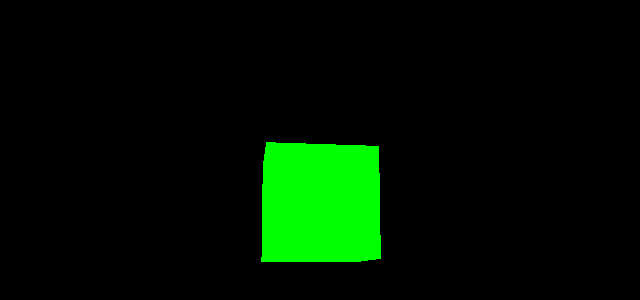
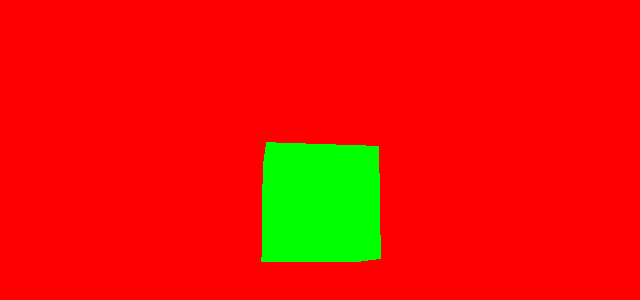
Before and after one commit to wxiaonan/learnthreejs, a plain HTML site: page index.html in a window 1280 px wide. Shown: the part 192-492 px from the top of the page, without its empty margins (324-964 px from the left). Drawn offline with Linux system fonts and the light colour scheme.

Commit message:
一些注释

```diff
--- a/index.html
+++ b/index.html
@@ -21,23 +21,42 @@
 
     </div>
     <script>
+        // 场景
         const scene = new THREE.Scene();
+        // 相机
         const camera = new THREE.PerspectiveCamera(75, window.innerWidth / window.innerHeight, 0.1, 1000);
 
+        // 渲染器
         const renderer = new THREE.WebGLRenderer();
+
+        // 颜色
+        const color = new THREE.Color(0xff0000);
+
+        // 渲染器大小：输出canvas大小
         renderer.setSize(window.innerWidth, window.innerHeight);
+        // 设置渲染器颜色
+        renderer.setClearColor(color)
+
         document.body.appendChild(renderer.domElement);
 
+
+        // 几何体（长宽高）
         const geometry = new THREE.BoxGeometry(1, 1, 1);
+        // 网格材质 并 上色
         const material = new THREE.MeshBasicMaterial({ color: 0x00ff00 });
+        // 网格
         const cube = new THREE.Mesh(geometry, material);
+        // 将立方体添加到场景中
         scene.add(cube);
 
+
+        // 定位相机
         camera.position.z = 5;
 
         function animate() {
             requestAnimationFrame(animate);
 
+            // 旋转动画
             cube.rotation.x += 0.01;
             cube.rotation.y += 0.01;
 
```
